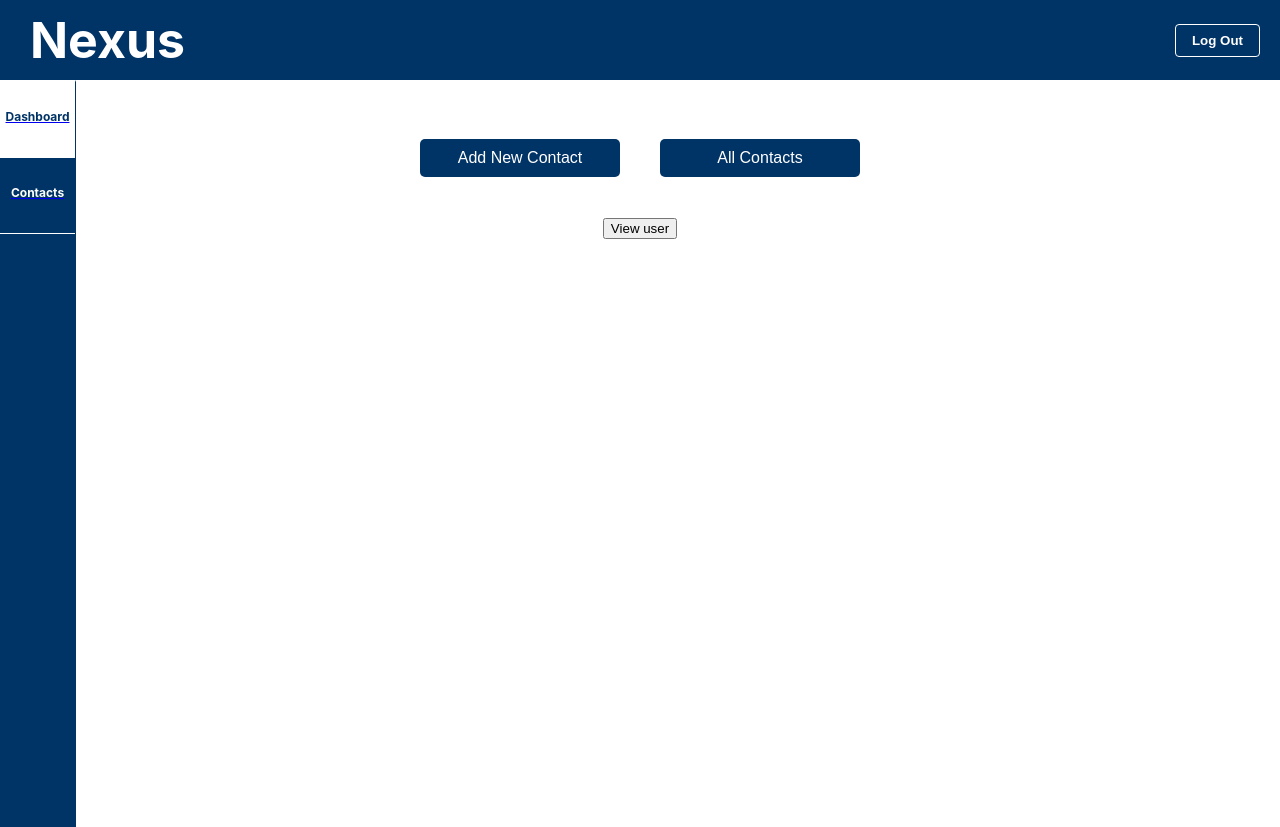
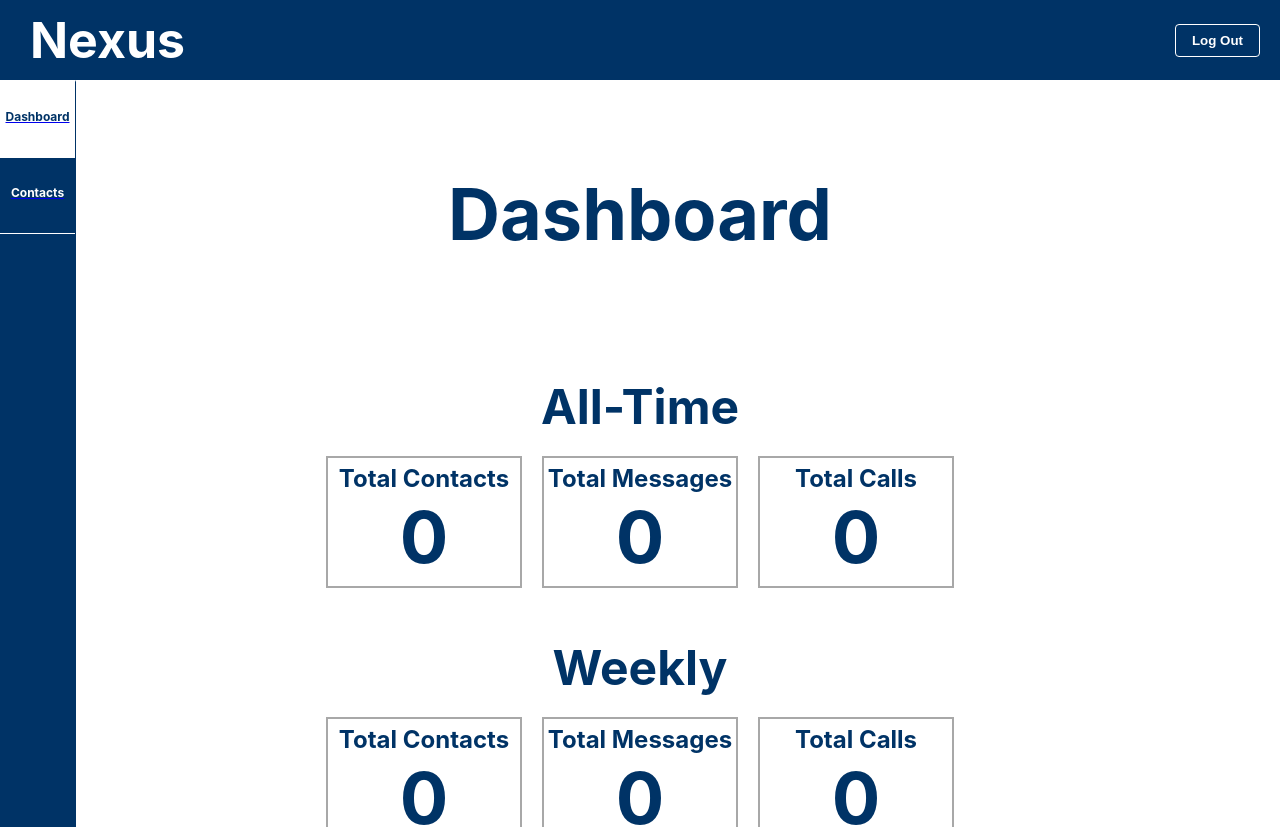
Before and after one commit to jmarx0000/homepage, a React (Create React App) app: page /dashboard in a window 1280 px wide. Shown: the top 827 px of the page. Before the commit the page ends 800 px from the top, so only its background shows below. Built offline with nearby package versions, Linux system fonts and the light colour scheme; no server answers; the database is empty; sample sign-in values are in the browser's storage.

Commit message:
added background to homepage, formatted dashboard, and formatted add contacts

```diff
--- a/src/App.css
+++ b/src/App.css
@@ -61,7 +61,7 @@
 h1 {
   text-align: center;
   color: var(--primary-color);
-  margin: 20px;
+  margin: 100px;
   font-size: 48px;
 }
 
--- a/src/Components/Styles/Toolbar.css
+++ b/src/Components/Styles/Toolbar.css
@@ -9,7 +9,11 @@
     align-items: center;
     height: 80px;
     width: 100vw;
-    position: absolute;
+    position: fixed;
+    top: 0;
+    left: 0;
+    z-index: 999;
+
 }
 
 h1{
--- a/src/Pages/ContactsListPage.js
+++ b/src/Pages/ContactsListPage.js
@@ -64,13 +64,35 @@ const ContactsList = () => {
         <SideNavigation />
 
         {/* Site Header */}
-        <h1 className="header">All Contacts</h1>
+        <h1 className="header" style={{ marginTop: '100px'}}>All Contacts</h1>
 
-      <div style={{ width: '200px', margin: '20px' }}>
-        {/* Button back to dashboard */}
-        <Link to="/dashboard">
-          <button className="button-primary">Back to Dashboard</button>
-        </Link>
+      <div className='contacts-toolbar' style={{ margin: '20px' }}>
+
+        <div className='toolbar-left'>
+        {/* Search Bar */}
+        <div className="search-bar-container">
+          <input
+            type="text"
+            className="search-bar"
+            placeholder="Search contacts..."
+          />
+        </div>
+
+        {/* Button to search */}
+        <button className="button-primary" style={{ width: '100px' }}>Search</button>
+        </div>
+
+
+
+
+
+        {/* right aligned toolbar */}
+        <div className='toolbar-right'>
+          {/* Button to add contact */}
+          <Link to="/add-contact">
+            <button className="button-primary" style={{ width: '200px' }}>Add New Contact</button>
+          </Link>
+        </div>
 
       </div>
 
@@ -81,7 +103,7 @@ const ContactsList = () => {
 
           {/* header row */}
           <div className="contacts-list-header" style={{borderBottom: '1px solid #ccc'}}>
-            <div style={{ fontWeight: 'bold', width: '75px' }}>Actions</div>{/* Add a new column for the icon */}
+            <div style={{ fontWeight: 'bold', width: '75px' }}>Edit</div>{/* Add a new column for the icon */}
             <div style={{ fontWeight: 'bold', width: '200px' }}>Name</div>
             <div style={{ fontWeight: 'bold', width: '200px' }}>Firm Name</div>
             <div style={{ fontWeight: 'bold', width: '200px' }}>Position</div>
@@ -100,9 +122,8 @@ const ContactsList = () => {
                 <div className="dropdown">
                   <span className="icon">...</span> {/* Icon */}
                   <div className="dropdown-content">
+                    <a href="#">Edit</a>
                     <a href="#" className='delete-contact' onClick={() => confirmDelete(contact.id)}>Delete</a>
-                    <a href="#">Action 2</a>
-                    <a href="#">Action 3</a>
                   </div>
                 </div>
               </div>
--- a/src/Pages/Dashboard.js
+++ b/src/Pages/Dashboard.js
@@ -1,9 +1,9 @@
 import React, { useEffect } from 'react';
 import { Link, useNavigate } from 'react-router-dom'; // Combine imports from react-router-dom
-import '../App.css'; // Ensure App.css is correctly imported for styling
 import { useAuth } from '../Functions/AuthContext.js'; // Ensure you have this function in your services
 import Toolbar from '../Components/Toolbar';
 import SideNavigation from '../Components/SideNavigation.js'; // Ensure you have this component in your Components folder
+import './Styles/Dashboard.css'; // Ensure you have a CSS file in your Styles folder
 
 const Dashboard = () => {
 
@@ -20,13 +20,49 @@ const Dashboard = () => {
     <div>
       <Toolbar />
       <SideNavigation />
-      <div className="page-container"> {/* Use a class name from your App.css */}
-        <h1 className="header">Dashboard</h1> {/* Apply a CSS class for header */}
-        <Link to="/add-contact">
-          <button className="button-primary" style={{ width: '200px', margin: '20px' }}>Add New Contact</button>
-        </Link>
+
+      <div className="page-container" style={{ marginTop: '100px'}}> {/* Use a class name from your App.css */}
+
+        <h1 className="header-dashboard" style={{margin: '50px'}}>Dashboard</h1> {/* Apply a CSS class for header */}
+
+        {/* container for user recruiting KPIs */}
+        <h2 className="header" style={{marginTop: '50px', marginBottom: '20px'}}>All-Time</h2> {/* Apply a CSS class for header */}
+        <div className="key-insights-container">
+          <div className="key-insight">
+            <h3 className="key-insight-title">Total Contacts</h3>
+            <p className="key-insight-value">0</p>
+          </div>
+          <div className="key-insight">
+            <h3 className="key-insight-title">Total Messages</h3>
+            <p className="key-insight-value">0</p>
+          </div>
+          <div className="key-insight">
+            <h3 className="key-insight-title">Total Calls</h3>
+            <p className="key-insight-value">0</p>
+          </div>
+        </div>
+
+        {/* container for user recruiting KPIs */}
+        <h2 className="header" style={{marginTop: '50px', marginBottom: '20px'}}>Weekly</h2> {/* Apply a CSS class for header */}
+        <div className="key-insights-container">
+          <div className="key-insight">
+            <h3 className="key-insight-title">Total Contacts</h3>
+            <p className="key-insight-value">0</p>
+          </div>
+          <div className="key-insight">
+            <h3 className="key-insight-title">Total Messages</h3>
+            <p className="key-insight-value">0</p>
+          </div>
+          <div className="key-insight">
+            <h3 className="key-insight-title">Total Calls</h3>
+            <p className="key-insight-value">0</p>
+          </div>
+        </div>
+
+
+
         <Link to="/all-contacts">
-          <button className="button-primary" style={{ width: '200px', margin: '20px' }}>All Contacts</button>
+          <button className="button-primary" style={{ width: '200px', margin:'20px' }}>All Contacts</button>
         </Link>
         <div style={{ width: '100%', textAlign: 'center', marginTop: '20px' }}>
           <button onClick={() => user ? console.log(user.uid) : console.log('User is not logged in')}>View user</button>
--- a/src/Pages/HomePage.js
+++ b/src/Pages/HomePage.js
@@ -104,21 +104,21 @@ const HomePage = () => {
     <div>
       <Toolbar/>
 
-      <div className="section-1">
-          <h1 className="header" style={{fontSize: '64px'}}>Nexus</h1> {/* Apply a CSS class for header */}
-          <h2>Keeping track of connections is hard</h2>
+      <div className="section-1" >
+          <h1 className="header" style={{fontSize: '96px'}}>Nexus</h1> {/* Apply a CSS class for header */}
+          <h2>Keeping Track of Connections is Hard</h2>
         </div>
 
       <div className="page-container"> {/* Use a class name from your App.css */}
 
         <div className="section-2">
-          <h2>We make it a little easier</h2>
+          <h2>We Make It a Little Easier</h2>
           <p className="why-nexus">Whether for finance, consulting, or just to keep in touch with important friends -
             Nexus is purpose-built to easily keep track of all your important relationships.</p>
         </div>
 
         <div className="section-3">
-          <h2>A Platform Designed For Recruiting</h2>
+          <h2>Nexus - The Platform Designed For Recruiting</h2>
 
             {/* TBD product demo video */}
             <div className="product-demo">
--- a/src/Pages/Styles/ContactsListPage.css
+++ b/src/Pages/Styles/ContactsListPage.css
@@ -4,8 +4,8 @@
 }
 
 .contacts-list-container {
-    height: 80vh;
-    overflow-x: scroll;
+  height: 70vh;
+  overflow-x: scroll;
 
 }
 .contacts-list-header {
@@ -115,3 +115,32 @@
     background-color: var(--primary-color);
     color: white;
   }
+
+  .contacts-toolbar {
+    display: flex;
+    flex-direction: row;
+    align-items: center;
+    justify-content: space-between;
+    width: 100%;
+  }
+
+  .search-bar-container {
+    display: flex;
+    justify-content: center;
+    margin: 20px 0;
+  }
+
+  .search-bar {
+    width: 300px;
+    padding: 10px;
+    border: 1px solid #ccc;
+    border-radius: 4px;
+    font-size: 16px;
+  }
+
+  .toolbar-left{
+    display: flex;
+    flex-direction: row;
+    align-items: center;
+    gap: 10px;
+  }
--- /dev/null
+++ b/src/Pages/Styles/Dashboard.css
@@ -0,0 +1,40 @@
+@import url('../../AppTheme.css');
+
+.page-container {
+    width: 70vw;
+    display: flex;
+    justify-content: center;
+    flex-direction: column;
+}
+
+.key-insights-container{
+    display: flex;
+    flex-direction: row;
+    justify-content: center;
+    align-items: center;
+    gap: 20px;
+    width: 80vw;
+}
+
+.key-insight {
+    width: 15vw;
+    height: 10vw;
+    border: 2px solid var(--accent-color-grey);
+    display: flex;
+    flex-direction: column;
+    justify-content: center;
+    align-items: center;
+}
+
+.key-insight-value {
+    font-size: 72px;
+    color: var(--primary-color);
+    margin: 0;
+    font-weight: bold;
+}
+
+.header-dashboard {
+    font-size: 72px;
+    color: var(--primary-color);
+    margin: 0;
+}
--- a/src/Pages/Styles/HomePage.css
+++ b/src/Pages/Styles/HomePage.css
@@ -7,11 +7,32 @@
 }
 
 .section-1 {
+    position: relative; /* Ensure the section is positioned relative for the overlay */
+    background-image: url('../../../public/home-background2.jpg'); /* Update with the correct path to your image */
+    background-size: cover; /* Ensure the image covers the entire section */
+    background-position: center; /* Center the image */
+    background-repeat: no-repeat; /* Prevent the image from repeating */
     display: flex;
     flex-direction: column;
     justify-content: center;
     align-items: center;
     height: 90vh;
+}
+
+.section-1::before {
+    content: '';
+    position: absolute;
+    top: 0;
+    left: 0;
+    width: 100%;
+    height: 100%;
+    background-color: rgba(255, 255, 255, 0.8); /* White overlay with 50% opacity */
+    z-index: 1; /* Ensure the overlay is above the background image */
+}
+
+.section-1 > h1, .section-1 > h2 {
+    position: relative;
+    z-index: 2; /* Ensure the text is above the overlay */
 }
 
 .section-2 {
```
Also changed, not shown: public/home-background.jpg (added), public/home-background2.jpg (added).
